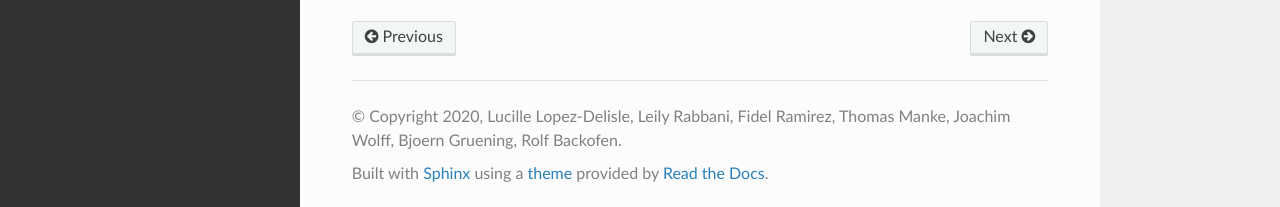
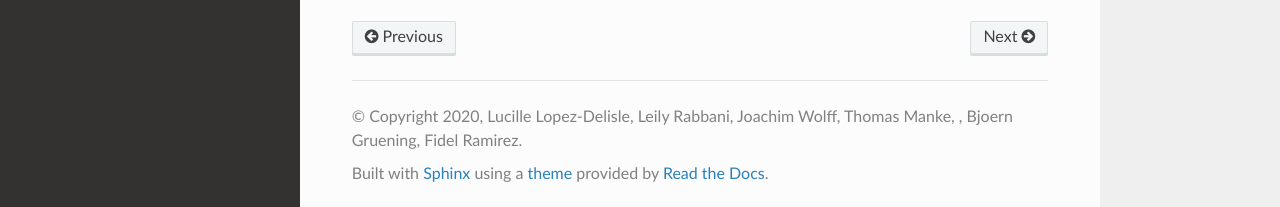
Before and after one commit to deeptools/pyGenomeTracks, a Sphinx documentation site: the page built from docs/content/possible-parameters.rst, in a window 1280 px wide and 900 px high, scrolled down 2303 px. Shown: the part 690-897 px from the top of the window. Built offline with Sphinx 7.4.7 and the Read the Docs theme 2.0.0, drawn with Linux system fonts in a browser that asks for light colours; part of the change alters nothing that is shown.

```diff
--- a/docs/conf.py
+++ b/docs/conf.py
@@ -14,12 +14,33 @@ import os
 import sys
 sys.path.insert(0, os.path.abspath('../'))
 
+from unittest.mock import Mock
 
+import warnings
+
+warnings.filterwarnings("ignore", category=DeprecationWarning)
+
+
+# import mock
+
+MOCK_MODULES = ['numpy', 'numpy.core', 'numpy.core.multiarray', 'numpy.distutils.core', 'pandas', 'pysam', 'intervaltree',
+                'scipy', 'scipy.sparse', 'scipy.stats', 'scipy.ndimage', 'scipy.special',
+                'matplotlib', 'matplotlib.pyplot', 'matplotlib.gridspec', 'matplotlib.ticker',
+                'matplotlib.textpath', 'matplotlib.patches', 'matplotlib.colors', 'matplotlib.cm',
+                'mpl_toolkits', 'mpl_toolkits.axisartist', 'mpl_toolkits.mplot3d', 'mpl_toolkits.axes_grid1',
+                'Bio', 'Bio.Seq', 'Bio.Alphabet', 'pyBigWig', 'tables', 'pytables', 'future', 'past', 'past.builtins',
+                'future.utils', 'cooler', 'logging', 'unidecode', 'hic2cool', 'hicmatrix', 'hicmatrix.HiCMatrix',
+                'hicmatrix.lib', 'pybedtools']
+
+for mod_name in MOCK_MODULES:
+    sys.modules[mod_name] = Mock()
+
+autodoc_mock_imports = MOCK_MODULES
 # -- Project information -----------------------------------------------------
 
 project = 'pyGenomeTracks'
-copyright = '2020, Lucille Lopez-Delisle, Leily Rabbani, Fidel Ramirez, Thomas Manke, Joachim Wolff,  Bjoern Gruening, Rolf Backofen'
-author = 'Lucille Lopez-Delisle, Leily Rabbani, Fidel Ramirez, Thomas Manke, Joachim Wolff,  Bjoern Gruening, Rolf Backofen'
+copyright = '2020, Lucille Lopez-Delisle, Leily Rabbani, Joachim Wolff, Thomas Manke, , Bjoern Gruening, Fidel Ramirez'
+author = 'Lucille Lopez-Delisle, Leily Rabbani, Joachim Wolff, Thomas Manke,  Bjoern Gruening, Fidel Ramirez'
 
 
 # Copied from deeptools
--- a/docs/content/possible-parameters.rst
+++ b/docs/content/possible-parameters.rst
@@ -1,5 +1,6 @@
 Possible parameters
 ===================
+
 Here is a table to summarize which are the parameters that can be use for each of the `file_type` and which is the default value:
 Empty means this parameter is not used.
 not set means that by default the parameter is commented.
```
